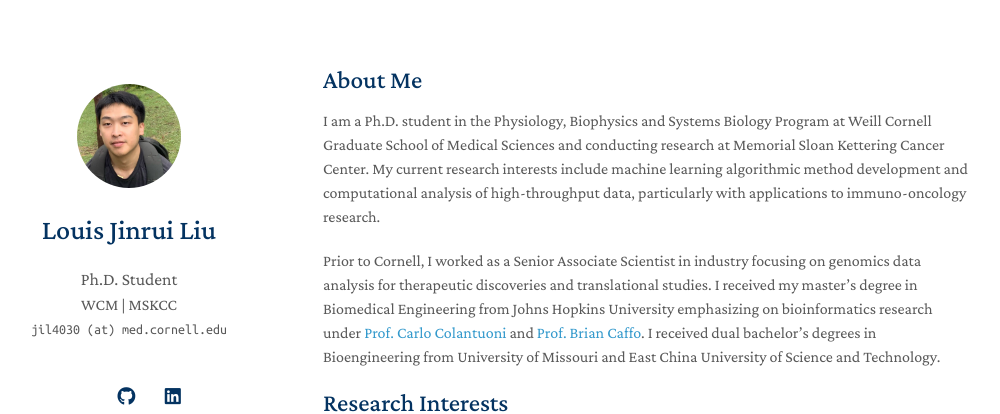
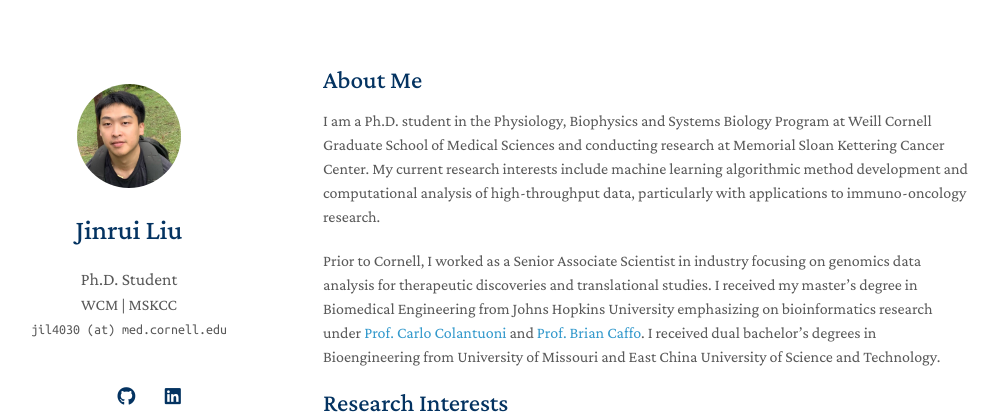
Before and after one commit to louis-jliu/louis-jliu.github.io, a Jekyll site: the page built from index.md, in a window 1280 px wide. Shown: the top 414 px of the page, without its empty margins (147-1147 px from the left). Built offline with Jekyll 4.4.1, drawn with Linux system fonts in a browser that asks for light colours; nearby versions of some CDN libraries; a style sheet for code colours, icons or effects is not loaded; our own code applies the rules of GitHub Pages for plain Markdown files.

Commit message:
update name

```diff
--- a/_config.yml
+++ b/_config.yml
@@ -1,5 +1,5 @@
 # Basic Information
-title: Louis Jinrui Liu
+title: Jinrui Liu
 position: Ph.D. Student
 affiliation: WCM | MSKCC
 email: jil4030 (at) med.cornell.edu
```
